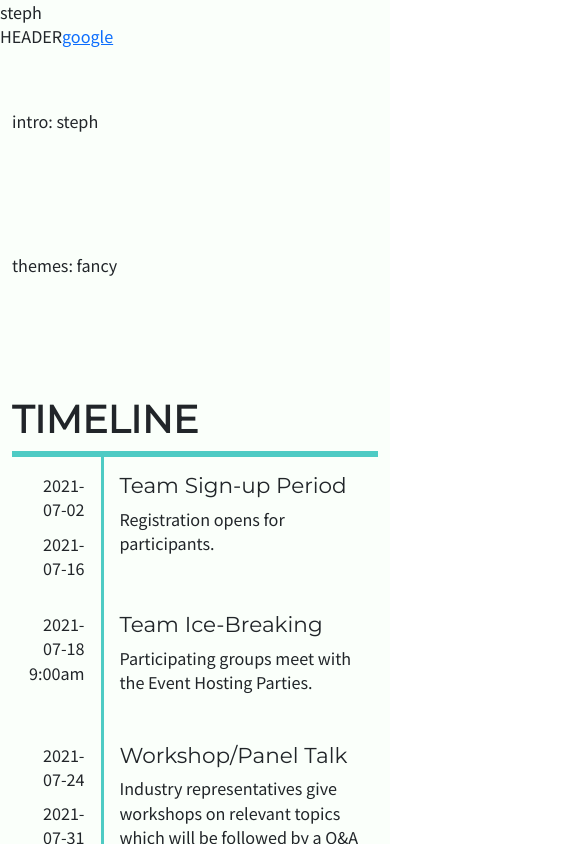
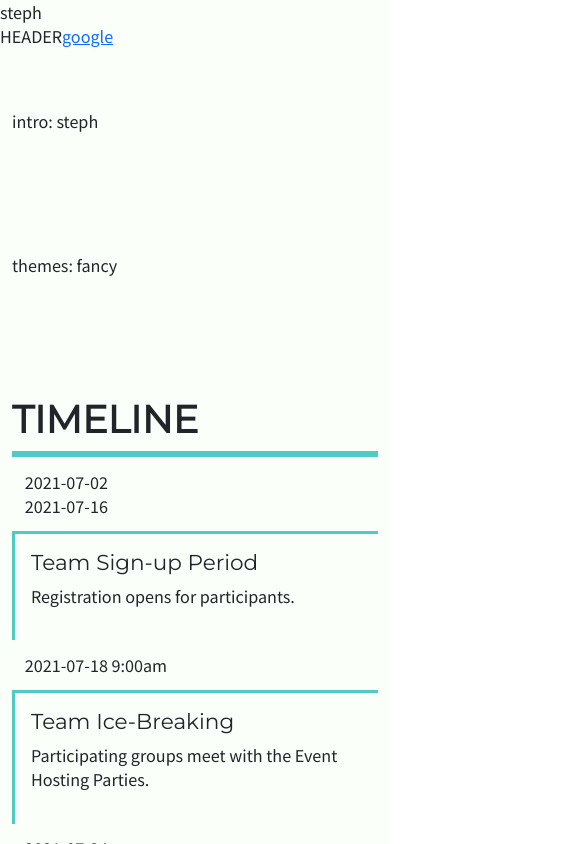
Before and after one commit to UT-Application-Development-Association/Innovation-Fair-2021, a React (Create React App) app: page / in a window 390 px wide. Shown: the top 844 px of the page, 585 px wide, since content can reach past the window. Built offline with nearby package versions, Linux system fonts and the light colour scheme; a web font is replaced by a local one.

Commit message:
Added responsive to Hosts and Timeline;

```diff
--- a/src/styles/Style.css
+++ b/src/styles/Style.css
@@ -82,12 +82,45 @@ section {
   text-align: left;
 }
 
+@media (max-width: 767px) {
+  .timeline-section .timeline-item {
+    -ms-grid-columns: auto;
+        grid-template-columns: auto;
+  }
+  .timeline-section .timeline-item .timeline-time {
+    border-right: none;
+    border-bottom: 3px solid #4ecbc4;
+    text-align: left;
+    padding: .8rem;
+  }
+  .timeline-section .timeline-item .timeline-time .from {
+    margin-bottom: 0;
+  }
+  .timeline-section .timeline-item .timeline-description {
+    border-left: 3px solid #4ecbc4;
+  }
+}
+
 .hosts-section .main-hosts-container {
   border-top: 6px solid #4ecbc4;
   display: -ms-grid;
   display: grid;
   -ms-grid-columns: auto auto auto;
       grid-template-columns: auto auto auto;
+}
+
+@media (max-width: 1200px) {
+  .hosts-section .main-hosts-container {
+    -ms-grid-columns: auto auto;
+        grid-template-columns: auto auto;
+  }
+}
+
+@media (max-width: 800px) {
+  .hosts-section .main-hosts-container {
+    -ms-grid-columns: auto;
+        grid-template-columns: auto;
+  }
 }
 
 .hosts-section .host-card {
@@ -100,24 +133,25 @@ section {
           flex-direction: row;
   -webkit-box-pack: start;
       -ms-flex-pack: start;
-          justify-content: start;
+          justify-content: flex-start;
   -webkit-box-align: center;
       -ms-flex-align: center;
           align-items: center;
   padding: 1rem;
   height: calc(200px + 2rem);
+  width: 100%;
   border-radius: 10px;
 }
 
 .hosts-section .host-card .avatar-container {
-  width: 180px;
-  height: 180px;
-  margin-right: .3rem;
+  height: calc(100px + 4vw);
+  width: calc(100px + 4vw);
+  margin-right: .4rem;
 }
 
 .hosts-section .host-card .avatar-container img {
-  width: 100%;
-  height: 100%;
+  width: calc(100px + 4vw);
+  height: calc(100px + 4vw);
   border-radius: 50%;
   -o-object-fit: cover;
      object-fit: cover;
@@ -131,6 +165,8 @@ section {
 }
 
 .hosts-section .host-card .host-info-container {
+  -ms-grid-column-align: right;
+      justify-self: right;
   margin-left: .4rem;
 }
 
--- a/src/styles/components/_Timeline.scss
+++ b/src/styles/components/_Timeline.scss
@@ -28,5 +28,25 @@
         .timeline-description {
             text-align: left;
         }
+
+        @media (max-width: 767px){
+            grid-template-columns: auto;
+            .timeline-time {
+                border-right: none;
+                // border-left: 3px solid $light_green;
+                border-bottom: 3px solid $light_green;
+                text-align: left;
+
+                padding: .8rem;
+
+                .from {
+                    margin-bottom: 0;
+                }
+            }
+
+            .timeline-description {
+                border-left: 3px solid $light_green;
+            }
+        }
     }
 }
```
Also changed, not shown: src/styles/components/_Hosts.scss (+18 -6 lines).
